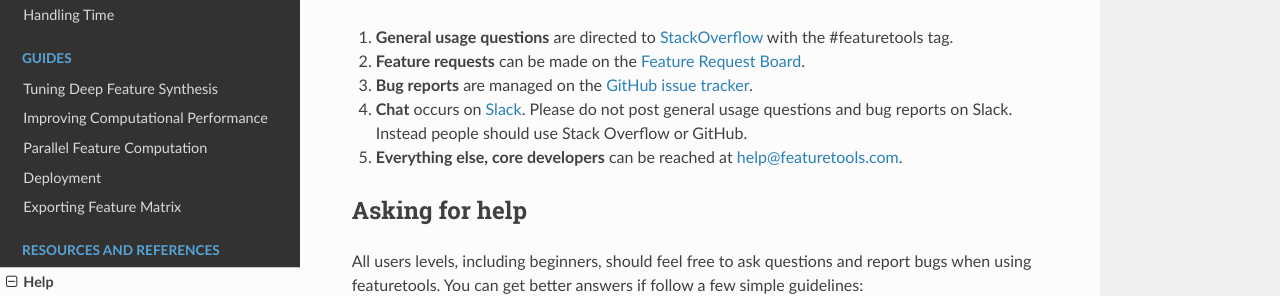
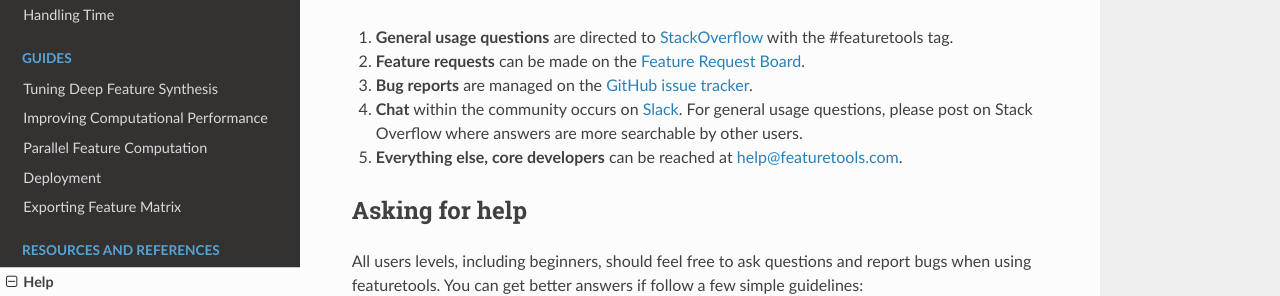
Before and after one commit to alteryx/featuretools, a Sphinx documentation site: the page built from docs/source/help.rst, in a window 1280 px wide and 1218 px high. Shown: the part 310-606 px from the top of the window. Built offline with Sphinx 7.4.7 and the Read the Docs theme 2.0.0, drawn with Linux system fonts in a browser that asks for light colours; pages that are not in the unit, such as notebooks, are missing from menus.

Commit message:
update slack

```diff
--- a/docs/source/help.rst
+++ b/docs/source/help.rst
@@ -14,8 +14,8 @@ Conversation happens in the following places:
 2.  **Feature requests** can be made on the `Feature Request Board <http://feedback.featurelabs.com>`__.
 3.  **Bug reports** are managed on the `GitHub issue
     tracker`_.
-4.  **Chat** occurs on `Slack`_. Please do not post general usage questions and bug reports
-    on Slack. Instead people should use Stack Overflow or GitHub.
+4.  **Chat** within the community occurs on `Slack`_. For general usage questions, please post on
+    Stack Overflow where answers are more searchable by other users.
 5.  **Everything else, core developers** can be reached at help@featuretools.com.
 
 .. _`StackOverflow`: http://stackoverflow.com/questions/tagged/featuretools
```
